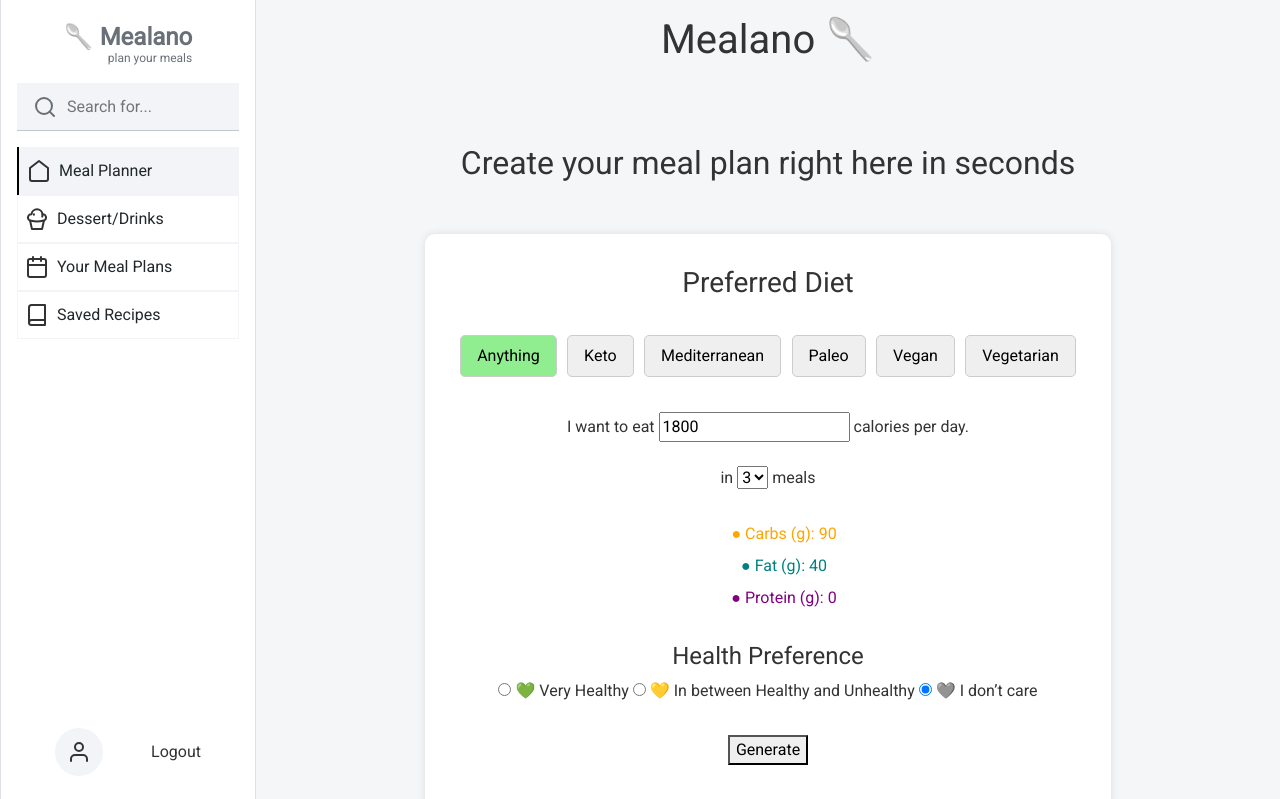
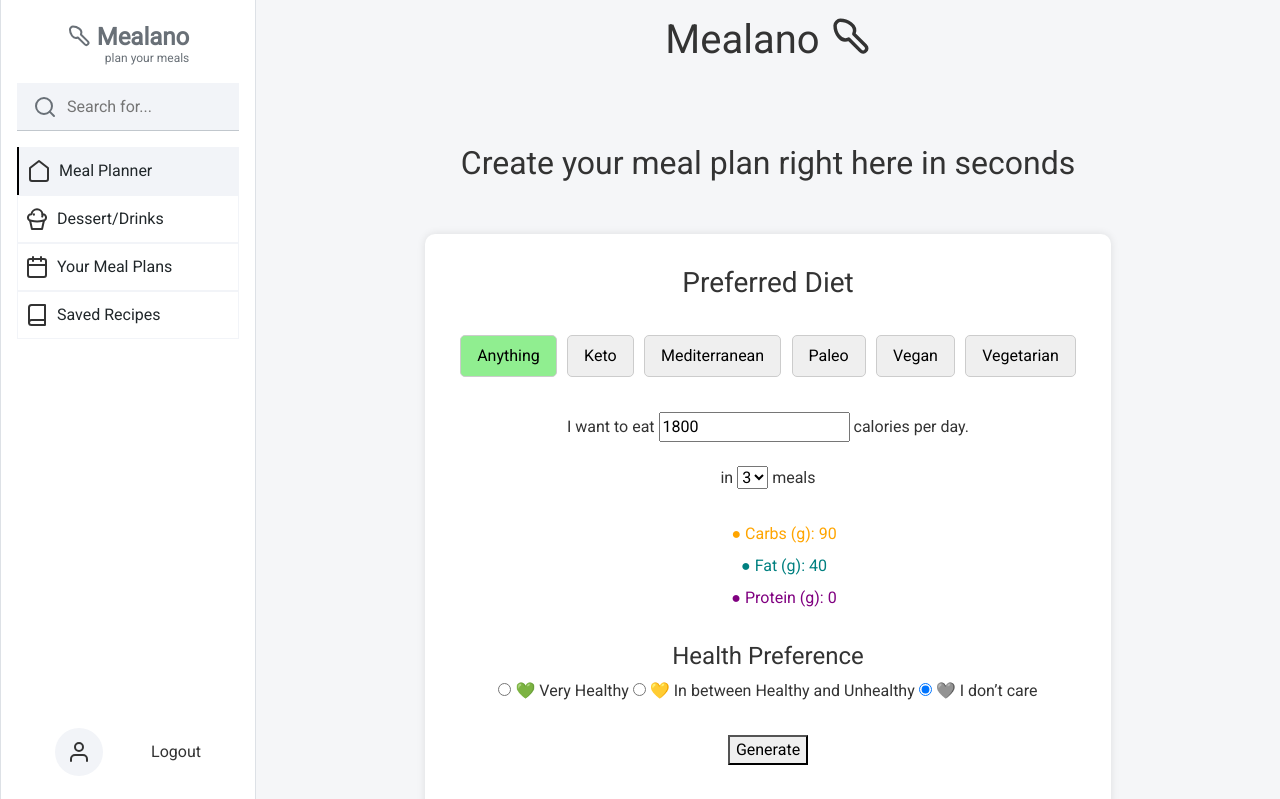
Before and after one commit to KireStrings/Meal-Planner, a Flask app: page /dashboard in a window 1280 px wide. Shown: the top 799 px of the page. Run offline with Flask 3, Linux system fonts and the light colour scheme; the visitor is signed in with stand-in values (Sample User, id 1).

Commit message:
feat: update logo icon in sidebar and dashboard for consistency across browsers and devices

```diff
--- a/app/static/components/SideBar.css
+++ b/app/static/components/SideBar.css
@@ -31,6 +31,12 @@
     flex-direction: column;
     justify-content: center;
     align-items: flex-end;
+}
+
+.logo-title .icon svg {
+    height: 1em;
+    width: 1em;
+    vertical-align: top;
 }
 
 .logo-title {
--- a/app/static/dashboard.css
+++ b/app/static/dashboard.css
@@ -5,6 +5,12 @@
 header h1 {
     font-size: 2.5em;
     margin-bottom: 2em;
+}
+
+header .spoon svg {
+    height: 1.028em;
+    width: 1.028em;
+    vertical-align: top;
 }
 
 .diet-box {
--- a/app/templates/components/SideBar.html
+++ b/app/templates/components/SideBar.html
@@ -4,7 +4,7 @@
 <div class="sidebar">
     <div class="header">
         <a class="logo" href="/">
-            <div class="logo-title">🥄 Mealano</div>
+            <div class="logo-title">{{icon('spoon')}}Mealano</div>
             <div class="logo-subtitle">plan your meals</div>
         </a>
     </div>
--- a/app/templates/dashboard.html
+++ b/app/templates/dashboard.html
@@ -8,7 +8,7 @@
 
 {% block content %}
   <header>
-    <h1>Mealano 🥄</h1>
+    <h1>Mealano {{icon('spoon', 'spoon')}}</h1>
   </header>
 
   <main>
```
Also changed, not shown: app/static/icons/spoon.svg (added).
